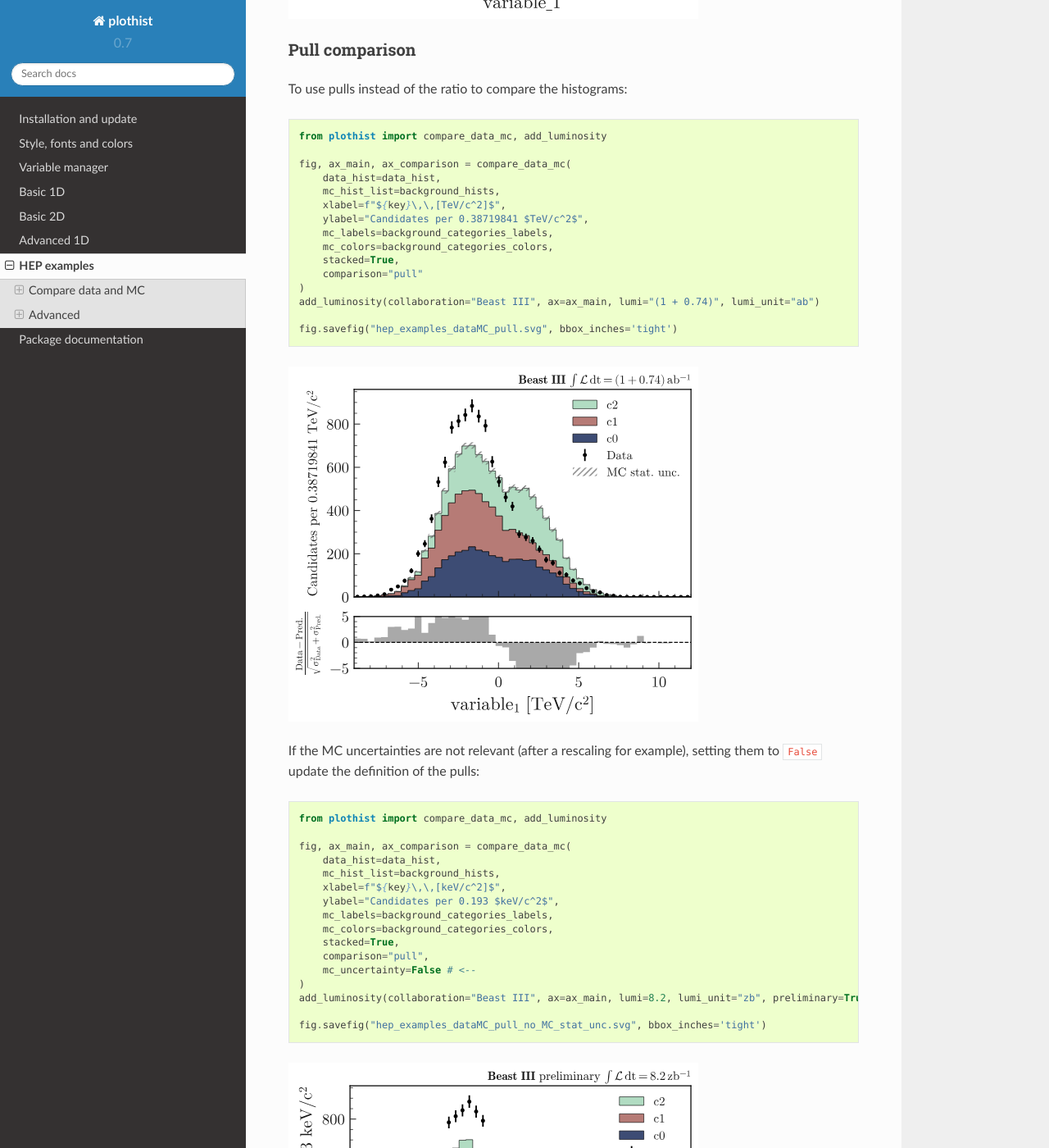
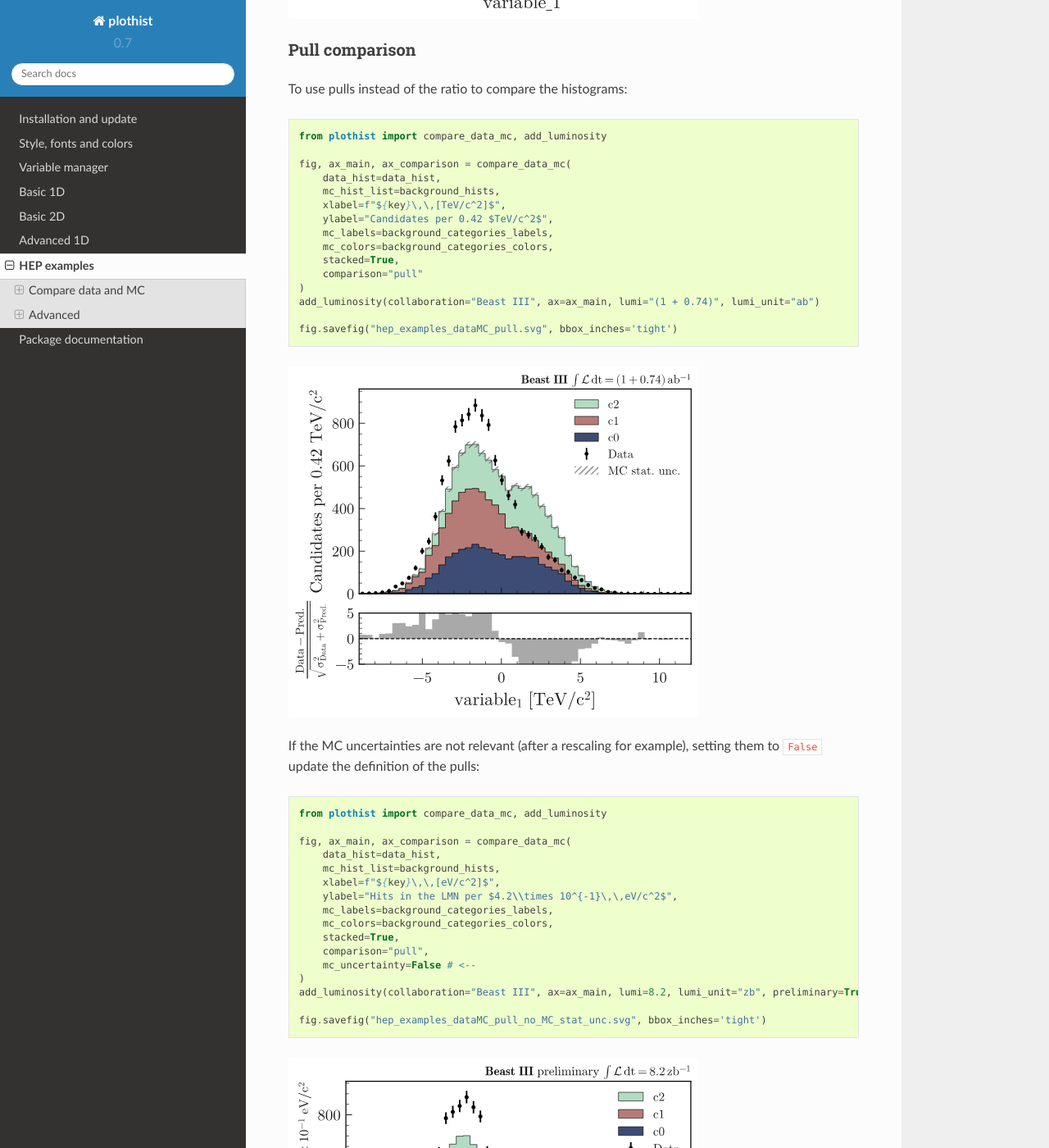
Before and after one commit to cyrraz/plothist, a Sphinx documentation site: the page built from docs/advanced/hep_examples.rst, in a window 1280 px wide and 1400 px high, scrolled down 2688 px. Shown: the whole window at 82% size. Built offline with Sphinx 7.4.7 and the Read the Docs theme 2.0.0, drawn with Linux system fonts in a browser that asks for light colours.

Commit message:
plots updated

```diff
--- a/docs/advanced/hep_examples.rst
+++ b/docs/advanced/hep_examples.rst
@@ -126,7 +126,7 @@ To use pulls instead of the ratio to compare the histograms:
         data_hist=data_hist,
         mc_hist_list=background_hists,
         xlabel=f"${key}\,\,[TeV/c^2]$",
-        ylabel="Candidates per 0.38719841 $TeV/c^2$",
+        ylabel="Candidates per 0.42 $TeV/c^2$",
         mc_labels=background_categories_labels,
         mc_colors=background_categories_colors,
         stacked=True,
@@ -153,8 +153,8 @@ If the MC uncertainties are not relevant (after a rescaling for example), settin
     fig, ax_main, ax_comparison = compare_data_mc(
         data_hist=data_hist,
         mc_hist_list=background_hists,
-        xlabel=f"${key}\,\,[keV/c^2]$",
-        ylabel="Candidates per 0.193 $keV/c^2$",
+        xlabel=f"${key}\,\,[eV/c^2]$",
+        ylabel="Hits in the LMN per $4.2\\times 10^{-1}\,\,eV/c^2$",
         mc_labels=background_categories_labels,
         mc_colors=background_categories_colors,
         stacked=True,
```
Also changed, not shown: docs/img/hep_examples_dataMC_pull.svg, docs/img/hep_examples_dataMC_pull_no_MC_stat_unc.svg.
